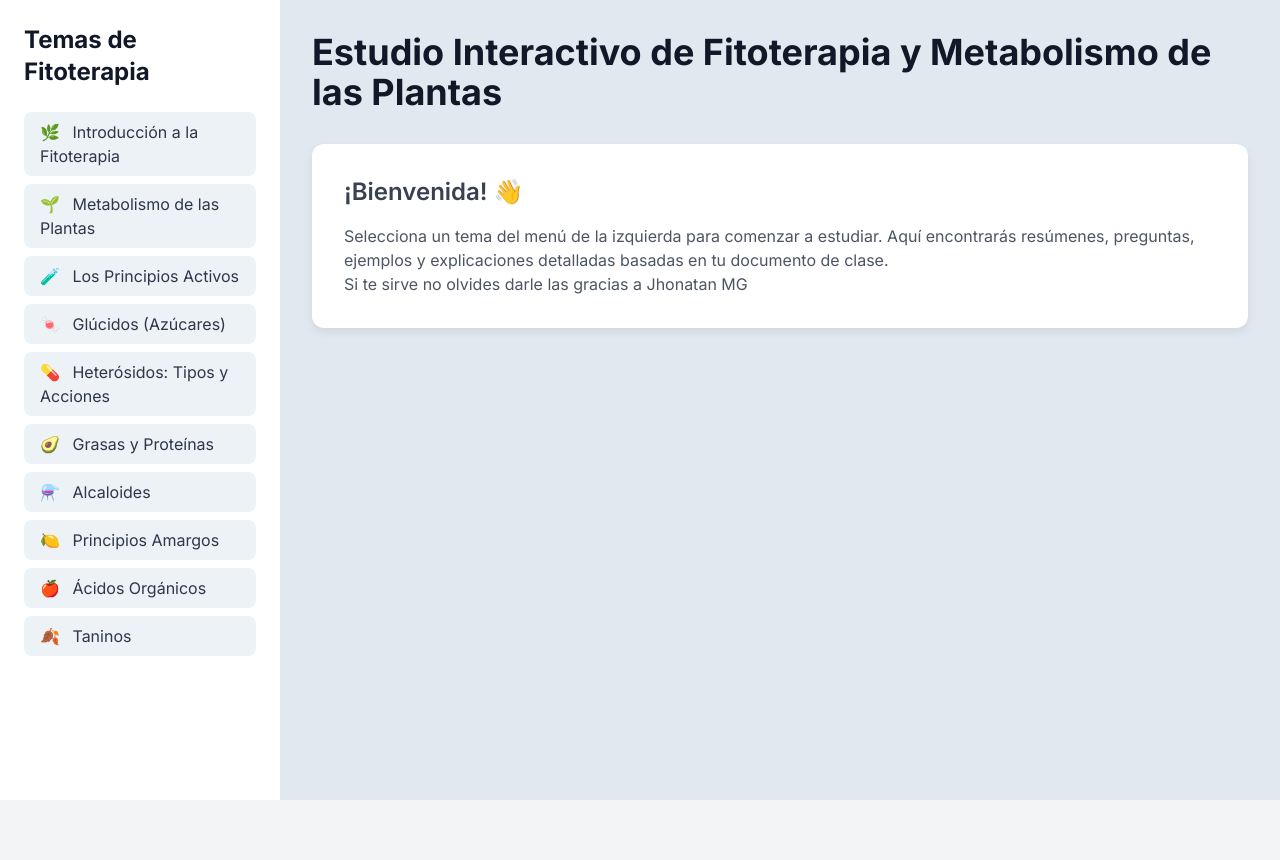
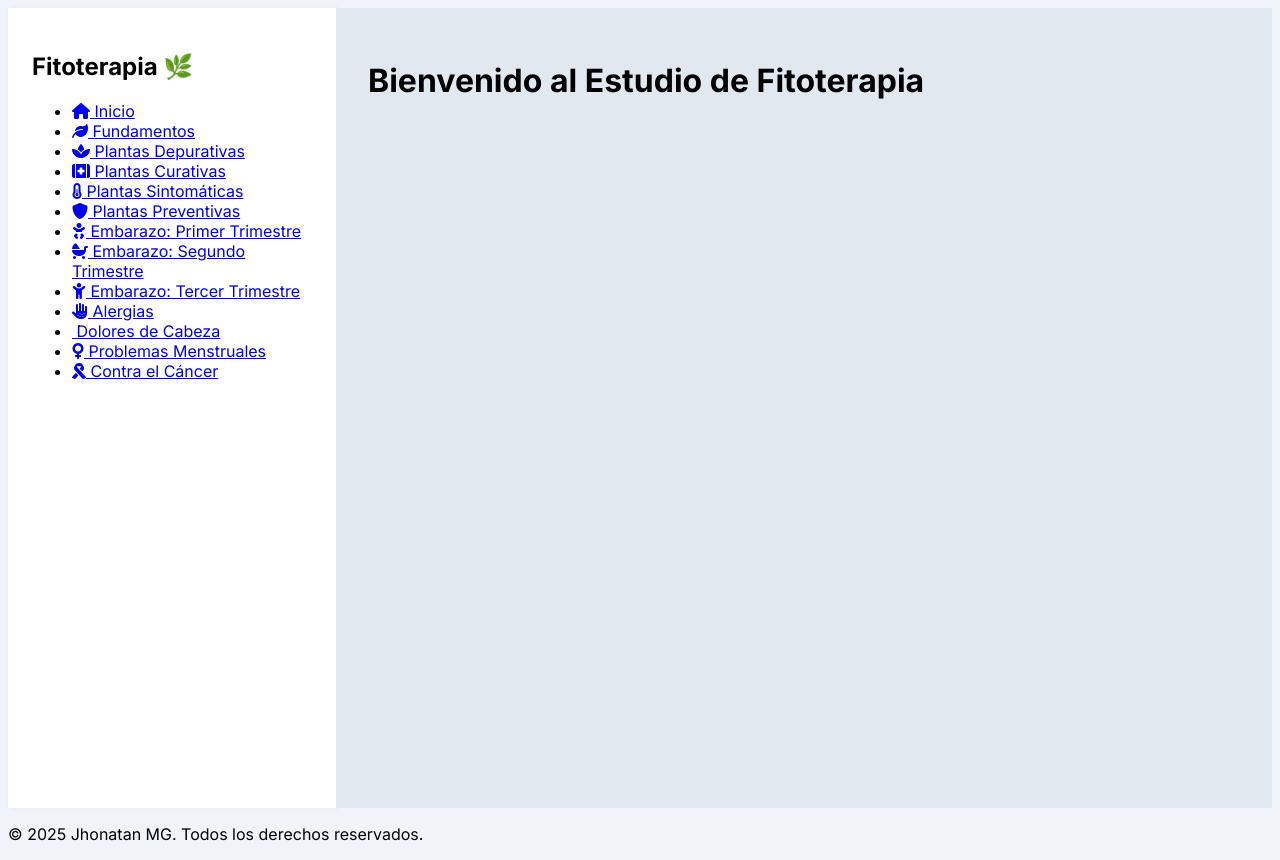
Before and after one commit to UR-2025/study, a plain HTML site: page index.html in a window 1280 px wide. Before the commit the page ends 800 px from the top, so only its background shows below. Drawn offline with nearby package versions, Linux system fonts and the light colour scheme.

Commit message:
Update index.html

```diff
--- a/index.html
+++ b/index.html
@@ -3,40 +3,53 @@
 <head>
     <meta charset="UTF-8">
     <meta name="viewport" content="width=device-width, initial-scale=1.0">
-    <title>Estudio Interactivo de Fitoterapia</title>
-    <!-- Carga de Tailwind CSS desde CDN -->
-    <script src="https://cdn.tailwindcss.com"></script>
-    <!-- Carga de la fuente Inter -->
+    <title>Fitoterapia Interactiva</title>
+    <link rel="stylesheet" href="styles.css">
+    <!-- Font Awesome for icons -->
+    <link rel="stylesheet" href="https://cdnjs.cloudflare.com/ajax/libs/font-awesome/6.0.0-beta3/css/all.min.css">
+    <!-- Google Fonts for Inter -->
     <link href="https://fonts.googleapis.com/css2?family=Inter:wght@400;600;700&display=swap" rel="stylesheet">
-    <!-- Enlace a la hoja de estilos CSS externa -->
-    <link rel="stylesheet" href="styles.css">
 </head>
-<body class="bg-gray-100 text-gray-800">
+<body>
     <div class="container">
-        <!-- Barra Lateral de Navegación -->
         <aside class="sidebar">
-            <h2 class="text-2xl font-bold text-gray-900 mb-6">Temas de Fitoterapia</h2>
-            <nav id="topic-navigation">
-                <!-- Los botones de los temas se insertarán aquí por JavaScript -->
+            <div class="sidebar-header">
+                <h2>Fitoterapia 🌿</h2>
+            </div>
+            <nav class="navigation">
+                <ul>
+                    <li><a href="#" data-topic="welcome"><i class="fas fa-home"></i> Inicio</a></li>
+                    <li><a href="#" data-topic="fundamentos"><i class="fas fa-leaf"></i> Fundamentos</a></li>
+                    <li><a href="#" data-topic="depurativas"><i class="fas fa-spa"></i> Plantas Depurativas</a></li>
+                    <li><a href="#" data-topic="curativas"><i class="fas fa-first-aid"></i> Plantas Curativas</a></li>
+                    <li><a href="#" data-topic="sintomaticas"><i class="fas fa-thermometer-half"></i> Plantas Sintomáticas</a></li>
+                    <li><a href="#" data-topic="preventivas"><i class="fas fa-shield-alt"></i> Plantas Preventivas</a></li>
+                    <li><a href="#" data-topic="obstetricia-primer"><i class="fas fa-baby"></i> Embarazo: Primer Trimestre</a></li>
+                    <li><a href="#" data-topic="obstetricia-segundo"><i class="fas fa-baby-carriage"></i> Embarazo: Segundo Trimestre</a></li>
+                    <li><a href="#" data-topic="obstetricia-tercer"><i class="fas fa-child"></i> Embarazo: Tercer Trimestre</a></li>
+                    <li><a href="#" data-topic="alergias"><i class="fas fa-allergies"></i> Alergias</a></li>
+                    <li><a href="#" data-topic="dolores-cabeza"><i class="fas fa-headache"></i> Dolores de Cabeza</a></li>
+                    <li><a href="#" data-topic="menstruales"><i class="fas fa-venus"></i> Problemas Menstruales</a></li>
+                    <li><a href="#" data-topic="cancer"><i class="fas fa-ribbon"></i> Contra el Cáncer</a></li>
+                </ul>
             </nav>
         </aside>
 
-        <!-- Contenido Principal -->
         <main class="main-content">
-            <h1 class="text-4xl font-extrabold text-gray-900 mb-8">Estudio Interactivo de Fitoterapia y Metabolismo de las Plantas</h1>
+            <header class="main-header">
+                <h1>Bienvenido al Estudio de Fitoterapia</h1>
+            </header>
 
-            <div id="study-area" class="space-y-6">
-                <!-- El contenido de estudio se insertará aquí -->
-                <div class="card">
-                    <h3 class="text-2xl font-semibold text-gray-700 mb-4">¡Bienvenida! 👋</h3>
-                    <p class="text-gray-600">Selecciona un tema del menú de la izquierda para comenzar a estudiar. Aquí encontrarás resúmenes, preguntas, ejemplos y explicaciones detalladas basadas en tu documento de clase.</p>
-                    <p class="text-gray-600">Si te sirve no olvides darle las gracias a Jhonatan MG</p>
-                </div>
-            </div>
+            <section id="content-display" class="content-display">
+                <!-- Content will be loaded here by JavaScript -->
+            </section>
         </main>
     </div>
 
-    <!-- Enlace al archivo JavaScript externo -->
+    <footer class="footer">
+        <p>&copy; 2025 Jhonatan MG. Todos los derechos reservados.</p>
+    </footer>
+
     <script src="script.js"></script>
 </body>
 </html>
```
